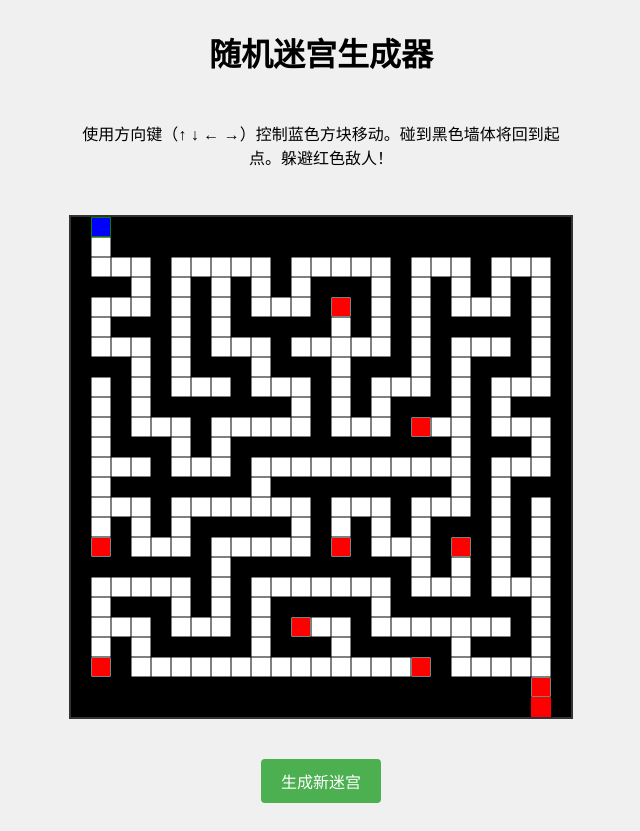
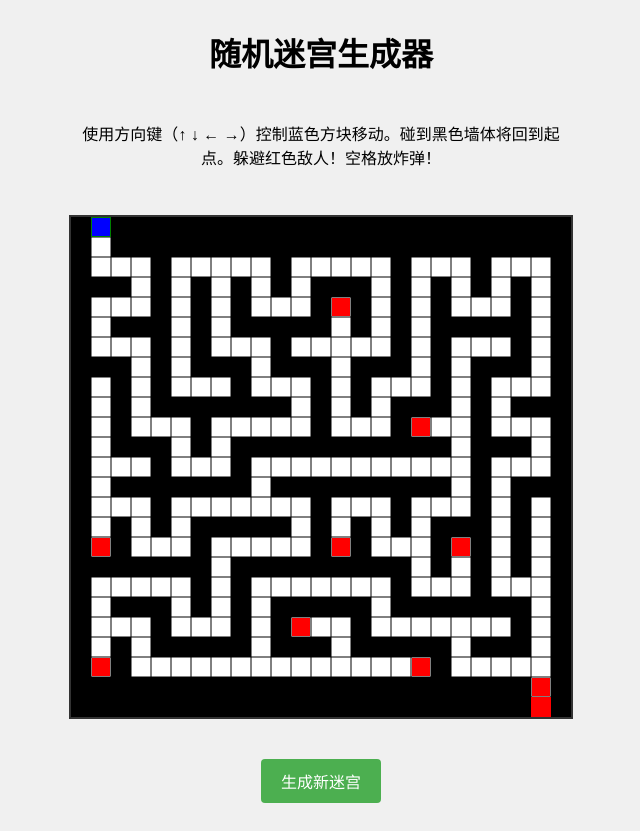
Before and after one commit to qlic2000/augustang, a plain HTML site: page game/migong.html in a window 1280 px wide. Shown: the whole page, without its empty margins (319-959 px from the left). Drawn offline with Linux system fonts and the light colour scheme.

Commit message:
Add files via upload

```diff
--- a/game/migong.html
+++ b/game/migong.html
@@ -70,7 +70,7 @@
 
     <!-- 游戏说明 -->
     <div id="instructions">
-        <p>使用方向键（↑ ↓ ← →）控制蓝色方块移动。碰到黑色墙体将回到起点。躲避红色敌人！</p>
+        <p>使用方向键（↑ ↓ ← →）控制蓝色方块移动。碰到黑色墙体将回到起点。躲避红色敌人！空格放炸弹！</p>
     </div>
 
     <!-- 迷宫显示容器 -->
```
